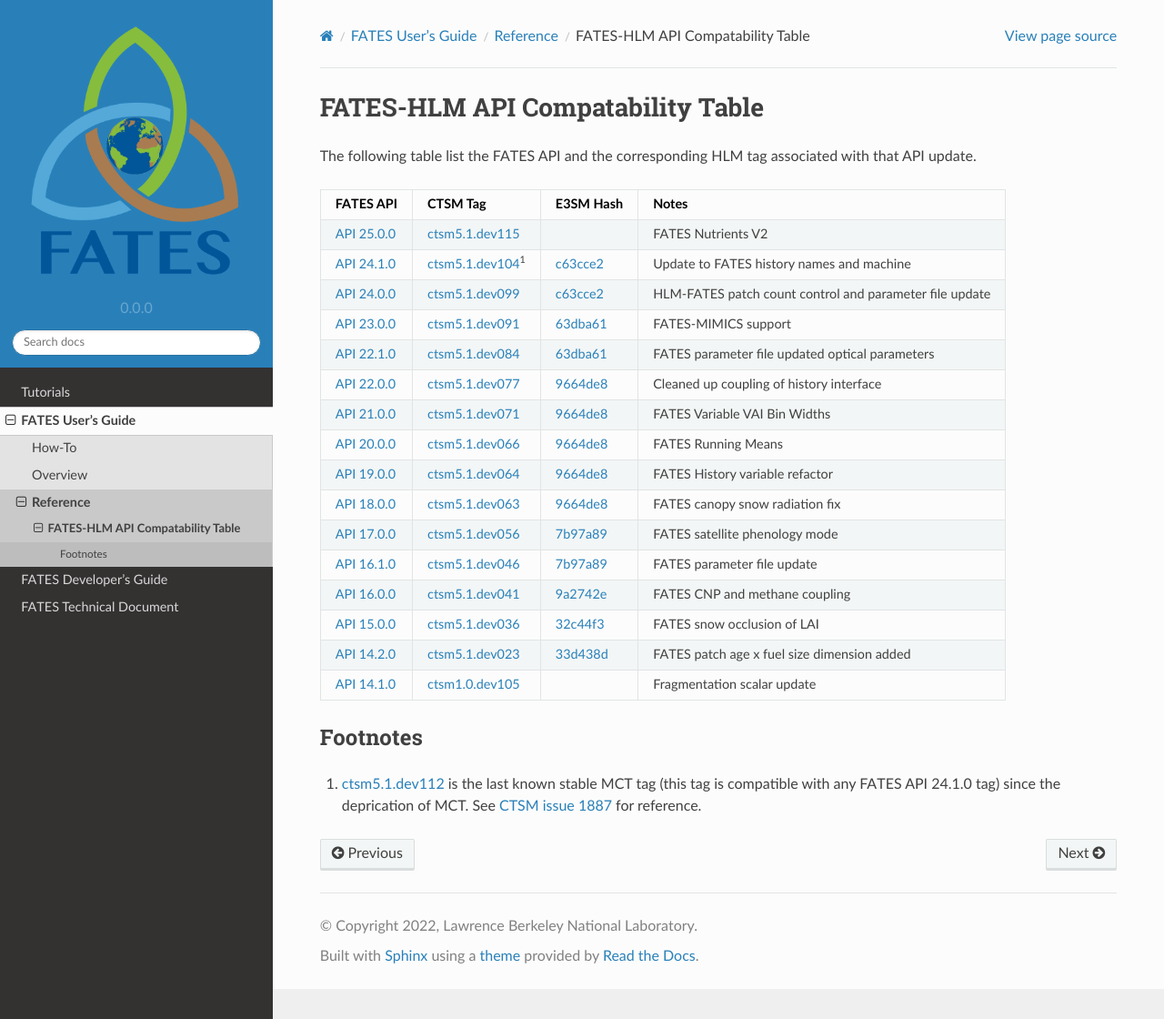
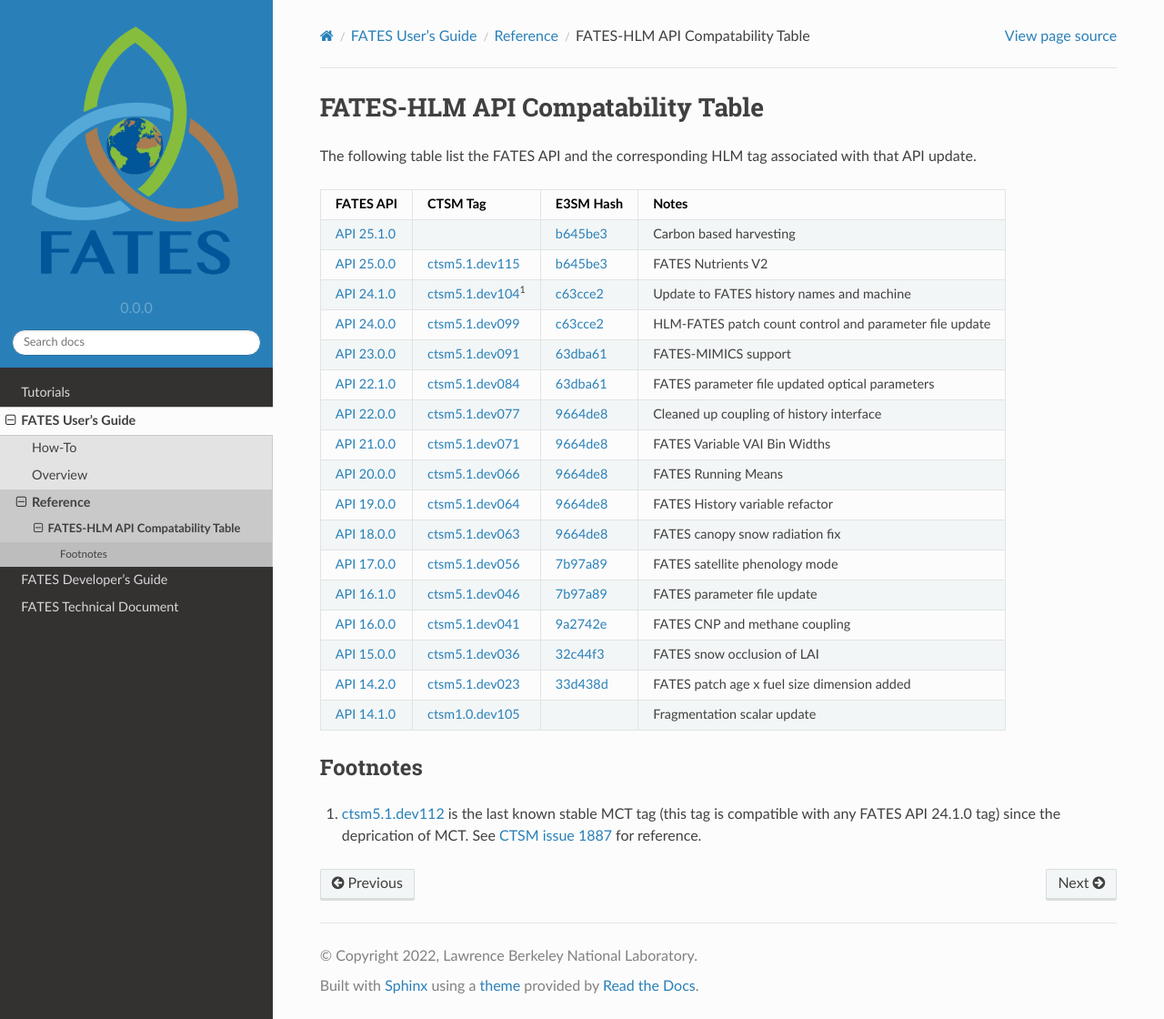
Before and after one commit to NGEET/fates-users-guide, a Sphinx documentation site: the page built from docs/source/user/Table-of-FATES-API-and-HLM-STATUS.md, in a window 1280 px wide and 1120 px high. Shown: the whole window at 91% size. Built offline with Sphinx 7.4.7 and the Read the Docs theme 2.0.0, drawn with Linux system fonts in a browser that asks for light colours.

Commit message:
update the hlm table with e3sm hash for API 25 and 25.1

```diff
--- a/docs/source/user/Table-of-FATES-API-and-HLM-STATUS.md
+++ b/docs/source/user/Table-of-FATES-API-and-HLM-STATUS.md
@@ -4,7 +4,8 @@ The following table list the FATES API and the corresponding HLM tag associated
 
 | FATES API   | CTSM Tag | E3SM Hash | Notes |
 | ----------- | -------- | --------- | ----- |
-| [API 25.0.0](https://github.com/NGEET/fates/releases/tag/sci.1.61.0_api.25.0.0) | [ctsm5.1.dev115](https://github.com/ESCOMP/CTSM/releases/tag/ctsm5.1.dev115) |  | FATES Nutrients V2 |
+| [API 25.1.0](https://github.com/NGEET/fates/releases/tag/sci.1.63.0_api.25.1.0) | | [b645be3](https://github.com/E3SM-Project/E3SM/commit/b645be3aa22b3ebcded4dbd9a93e72eb4cb6c1fb) | Carbon based harvesting |
+| [API 25.0.0](https://github.com/NGEET/fates/releases/tag/sci.1.61.0_api.25.0.0) | [ctsm5.1.dev115](https://github.com/ESCOMP/CTSM/releases/tag/ctsm5.1.dev115) | [b645be3](https://github.com/E3SM-Project/E3SM/commit/b645be3aa22b3ebcded4dbd9a93e72eb4cb6c1fb) | FATES Nutrients V2 |
 | [API 24.1.0](https://github.com/NGEET/fates/releases/tag/sci.1.58.1_api.24.1.0) | [ctsm5.1.dev104](https://github.com/ESCOMP/CTSM/releases/tag/ctsm5.1.dev104)<sup>1<sup> | [c63cce2](https://github.com/E3SM-Project/E3SM/commit/c63cce2acbc7a81d91e4433e202b4261aface4ba) | Update to FATES history names and machine |
 | [API 24.0.0](https://github.com/NGEET/fates/releases/tag/sci.1.57.4_api.24.0.0) | [ctsm5.1.dev099](https://github.com/ESCOMP/CTSM/releases/tag/ctsm5.1.dev099) | [c63cce2](https://github.com/E3SM-Project/E3SM/commit/c63cce2acbc7a81d91e4433e202b4261aface4ba) | HLM-FATES patch count control and parameter file update |
 | [API 23.0.0](https://github.com/NGEET/fates/releases/tag/sci.1.56.0_api.23.0.0) | [ctsm5.1.dev091](https://github.com/ESCOMP/CTSM/releases/tag/ctsm5.1.dev091) | [63dba61](https://github.com/E3SM-Project/E3SM/commit/63dba61faf5911690a433e0c51673626667cfc99) | FATES-MIMICS support |
```
